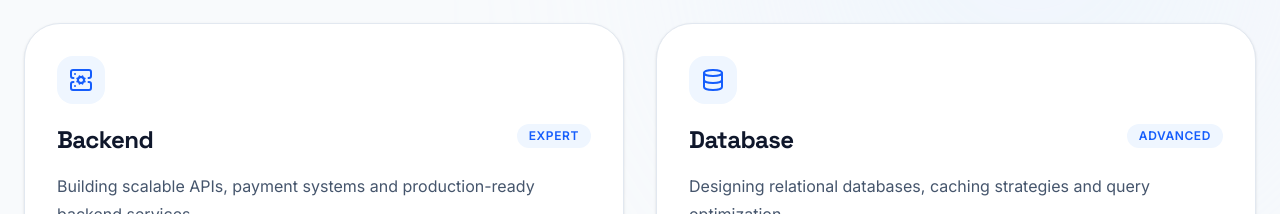
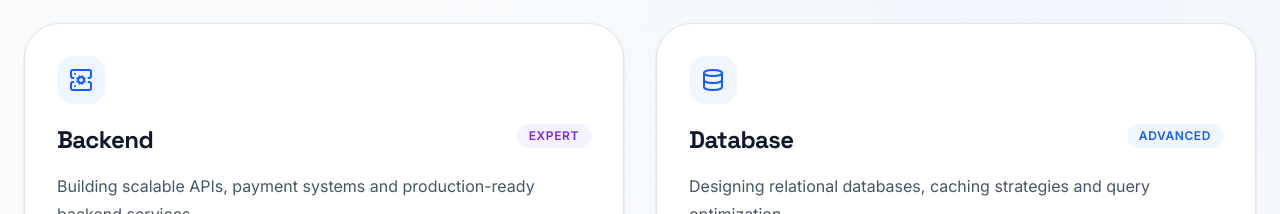
Before and after one commit to Chander3121/whoischanderprakash, a Next.js app: page / in a window 1280 px wide. Shown: the part 5600-5814 px from the top of the page. Built offline with nearby package versions, Linux system fonts and the light colour scheme; no server answers.

Commit message:
Fix Build Error of typescript

```diff
--- a/components/cards/TechCard.tsx
+++ b/components/cards/TechCard.tsx
@@ -10,18 +10,20 @@ import {
 interface Props {
   icon: IconName;
   title: string;
-  level: string;
+  level: SkillLevel;
   description: string;
-
   primary: string[];
   secondary: string[];
 }
 
 const levelStyles = {
+  Expert: "bg-violet-50 text-violet-600",
   Advanced: "bg-blue-50 text-blue-600",
   Intermediate: "bg-emerald-50 text-emerald-600",
   Learning: "bg-orange-50 text-orange-600",
-};
+} as const;
+
+type SkillLevel = keyof typeof levelStyles;
 
 export default function TechCard({
   icon,
@@ -101,7 +103,6 @@ export default function TechCard({
           <span
             className={`
               rounded-full
-              bg-blue-50
               px-2.5
               sm:px-3
               py-1
@@ -110,7 +111,6 @@ export default function TechCard({
               font-semibold
               uppercase
               tracking-wider
-              text-blue-600
               ${levelStyles[level]}
             `}
           >
```
